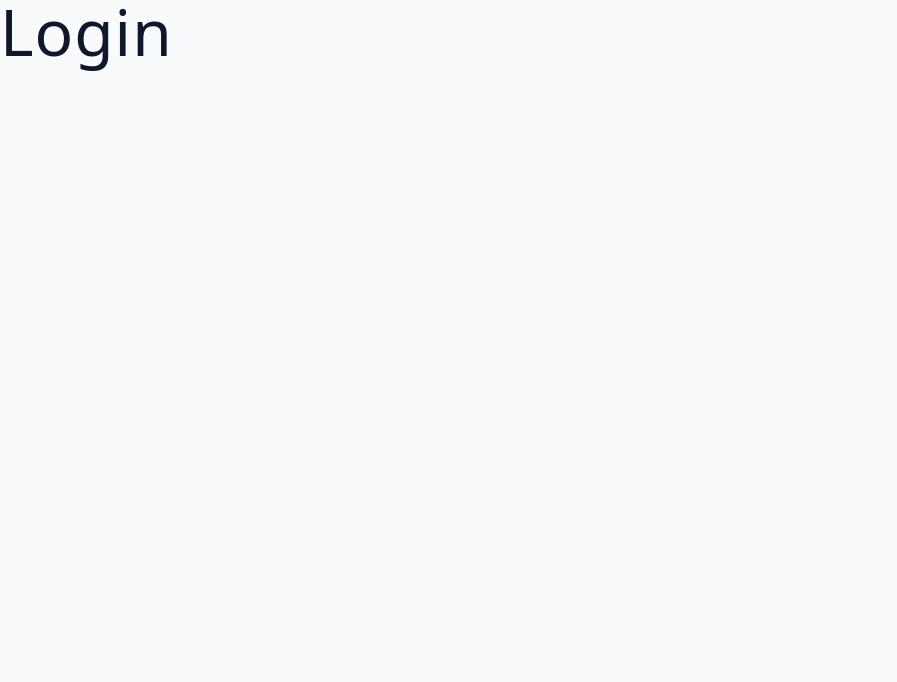
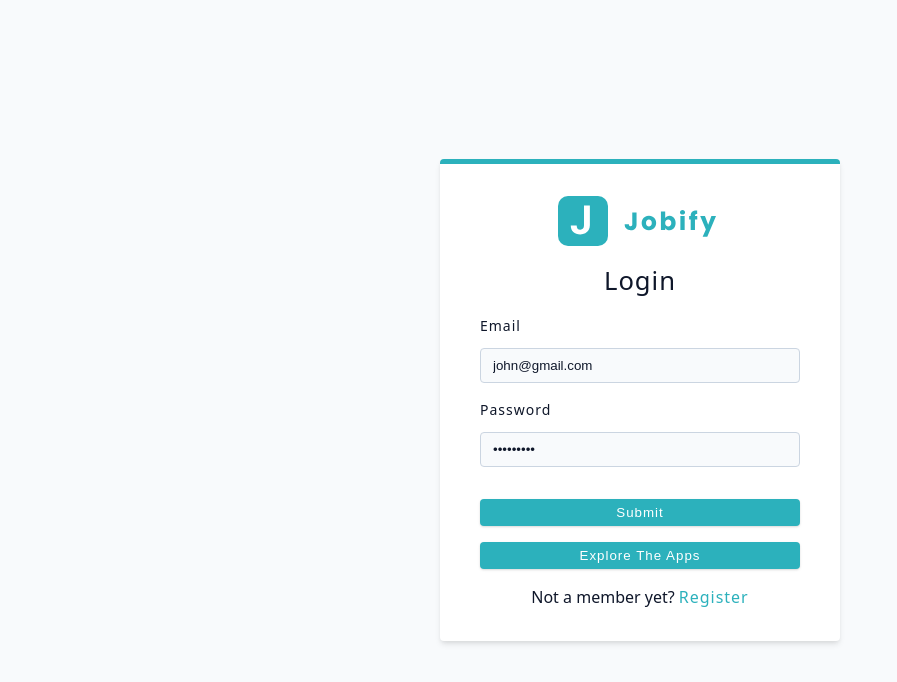
Before and after one commit to faizzamri/client-app, a React (Vite) app: page /login in a window 1280 px wide. Shown: the top 682 px of the page, without its empty margins (0-897 px from the left). Built offline with nearby package versions, Linux system fonts and the light colour scheme.

Commit message:
create the components

```diff
--- a/src/App.jsx
+++ b/src/App.jsx
@@ -4,31 +4,14 @@ import { HomeLayout, Landing, Register, Login, DashboardLayout, Error } from "./
 const router = createBrowserRouter([
   {
     path: "/",
-    element: <HomeLayout />
-  },
-  {
-    path: "/landing",
-    element: <Landing />
-  },
-  {
-    path: "/register",
-    element: <Register />
-  },
-  {
-    path: "/login",
-    element: <Login />
-  },
-  {
-    path: "/register",
-    element: <Register />
-  },
-  {
-    path: "/dashboardLayout",
-    element: <DashboardLayout />
-  },
-  {
-    path: "/error",
-    element: <Error />
+    element: <HomeLayout />,
+    errorElement: <Error />,
+    children: [
+      { index: true, element: <Landing /> },
+      { path: "/register", element: <Register /> },
+      { path: "/login", element: <Login /> },
+      { path: "/dashboard", element: <DashboardLayout /> }
+    ]
   }
 ]);
 
--- /dev/null
+++ b/src/components/FormRow.jsx
@@ -0,0 +1,12 @@
+import React from 'react'
+
+const FormRow = ({ type, name, labelText, defaultValue }) => {
+    return (
+        <div className="form-row">
+            <label htmlFor={name} className="form-label">{labelText || name}</label>
+            <input type={type} id={name} name={name} defaultValue={defaultValue} className="form-input" required />
+        </div>
+    )
+}
+
+export default FormRow
--- /dev/null
+++ b/src/components/Logo.jsx
@@ -0,0 +1,12 @@
+import React from 'react';
+import logo from '../assets/images/logo.svg'
+
+const Logo = () => {
+    return (
+        <div>
+            <img src={logo} alt="job tracker logo" className='logo'/>
+        </div>
+    );
+};
+
+export default Logo;
--- /dev/null
+++ b/src/components/index.js
@@ -0,0 +1,2 @@
+export { default as Logo } from './Logo';
+export { default as FormRow } from './FormRow';
--- a/src/pages/Error.jsx
+++ b/src/pages/Error.jsx
@@ -1,11 +1,23 @@
-import React from 'react'
+import { Link, useRouteError } from 'react-router-dom';
+import img from '../assets/images/not-found.svg';
 
 const Error = () => {
+  const error = useRouteError();
+  console.log(error);
+  if (error.status === 404) {
+    return (
+      <div>
+        <img src={img} alt="not found" />
+        <h3>Oh page not found</h3>
+        <Link to='/dashboard'>back home</Link>
+      </div>
+    );
+  }
   return (
     <div>
-      <h1>Error</h1>
+      <h1>Something went wrong!</h1>
+      <Link to='/dashboard'>back home</Link>
     </div>
-  )
-}
-
-export default Error
+  );
+};
+export default Error;
--- a/src/pages/HomeLayout.jsx
+++ b/src/pages/HomeLayout.jsx
@@ -1,5 +1,11 @@
+import { Outlet } from "react-router-dom";
+
 const HomeLayout = () => {
-    return <h1>HomeLayout</h1>;
+    return (
+        <>
+            <Outlet />
+        </>
+    )
 };
 
 export default HomeLayout;
--- a/src/pages/Landing.jsx
+++ b/src/pages/Landing.jsx
@@ -1,11 +1,27 @@
 import React from 'react'
+import Wrapper from '../assets/wrappers/LandingPage'
+import main from '../assets/images/main.svg'
+import { Link } from 'react-router-dom'
+import { Logo } from '../components'
 
 const Landing = () => {
   return (
-    <div>
-      <h1>Landing</h1>
-    </div>
+    <Wrapper>
+      <nav>
+        <Logo/>
+      </nav>
+      <div className="container page">
+        <div className="info">
+          <h1>job <span>tracking</span> app</h1>
+          <p>Lorem ipsum dolor, sit amet consectetur adipisicing elit. Praesentium beatae totam recusandae, pariatur facere dolores dicta repellat modi dignissimos repudiandae ad quis cumque quod harum odit quia adipisci expedita eveniet.</p>
+        <Link to='/register' className='btn register-link'>Register</Link>
+        <Link to='/login' className='btn'>Login / Demo User</Link>
+        </div>
+        <img src={main} alt="job hunt" className='img main-img' />
+      </div>
+    </Wrapper>
   )
 }
 
+
 export default Landing
--- a/src/pages/Login.jsx
+++ b/src/pages/Login.jsx
@@ -1,10 +1,23 @@
 import React from 'react'
+import { Link } from 'react-router-dom'
+import Wrapper from '../assets/wrappers/RegisterAndLoginPage'
+import { Logo, FormRow } from '../components'
 
 const Login = () => {
   return (
-    <div>
-      <h1>Login</h1>
-    </div>
+    <Wrapper>
+      <form className="form">
+        <Logo />
+        <h4>Login</h4>
+        <FormRow type='email' name='email' defaultValue="john@gmail.com" />
+        <FormRow type='password' name='password' defaultValue="secret123" />
+        <button type='submit' className='btn btn-block'>submit</button>
+        <button type='button' className='btn btn-block'>explore the apps</button>
+        <p>Not a member yet?
+          <Link to='/register' className='member-btn'>Register</Link>
+        </p>
+      </form>
+    </Wrapper>
   )
 }
 
--- a/src/pages/Register.jsx
+++ b/src/pages/Register.jsx
@@ -1,10 +1,25 @@
 import React from 'react'
+import { Link } from 'react-router-dom'
+import Wrapper from '../assets/wrappers/RegisterAndLoginPage'
+import { Logo, FormRow } from '../components'
 
 const Register = () => {
   return (
-    <div>
-      <h1>Register</h1>
-    </div>
+    <Wrapper>
+      <form className="form">
+        <Logo />
+        <h4>Register</h4>
+        <FormRow type='text' name='name' defaultValue='john' />
+        <FormRow type='text' name='lastName' labelText='Last Name' defaultValue='smith' />
+        <FormRow type='text' name='location' defaultValue='earth' />
+        <FormRow type='email' name='email' defaultValue='john@gmail.com' />
+        <FormRow type='password' name='password' defaultValue='secret123' />
+        <button type='submit' className="btn btn-block">submit</button>
+        <p>Already a member?
+          <Link to='/login' className='member-btn'>Login</Link>
+        </p>
+      </form>
+    </Wrapper>
   )
 }
 
```
